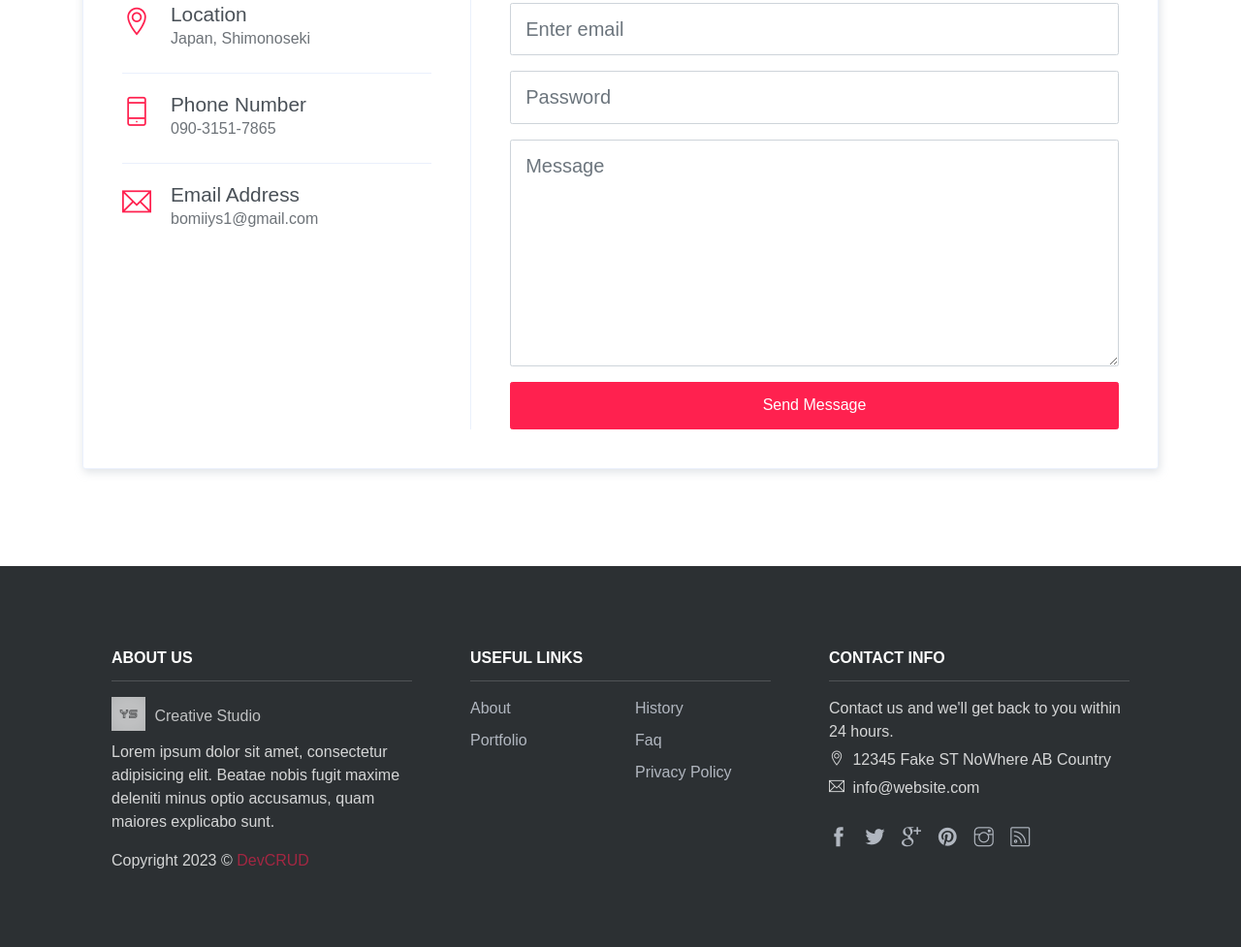
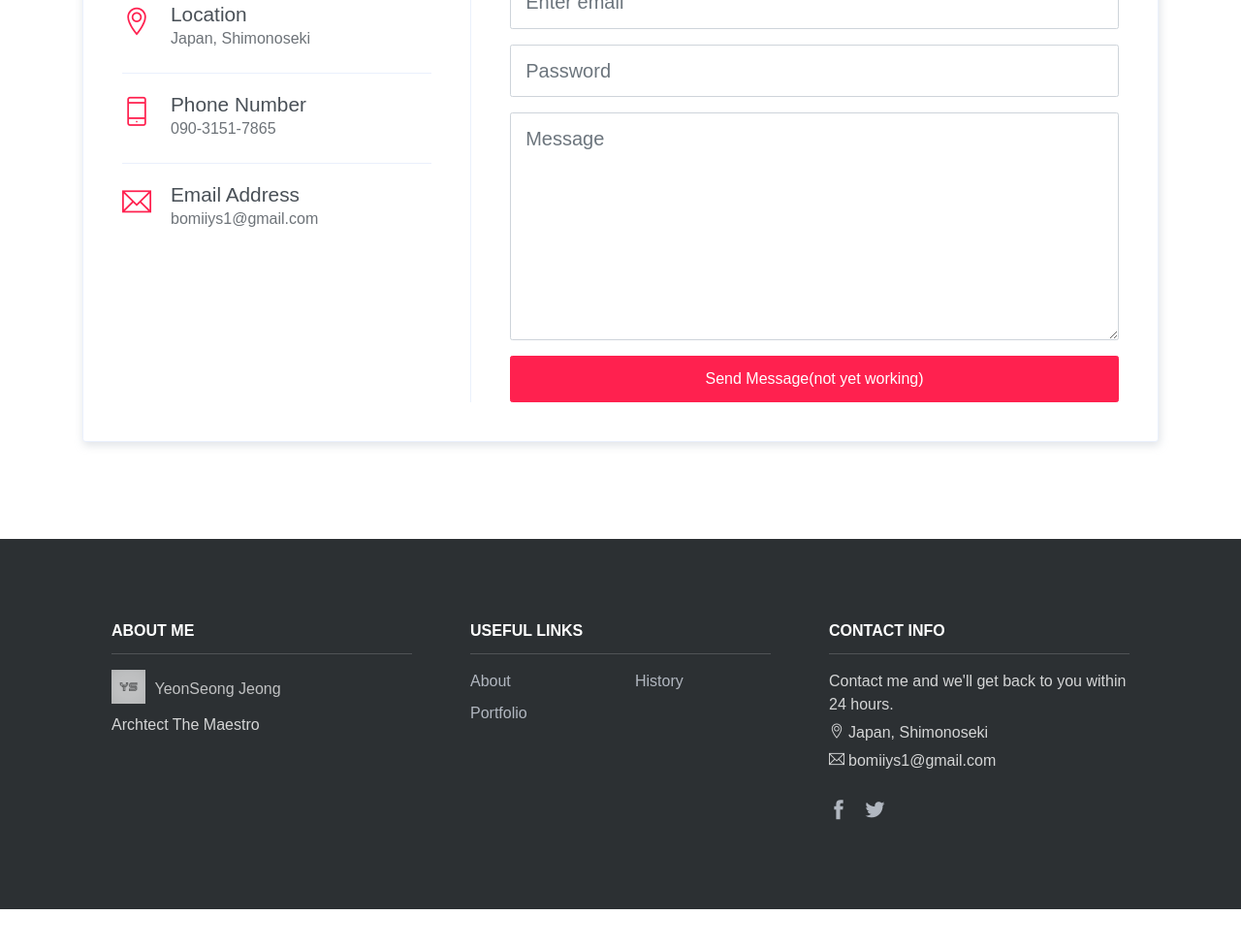
Before and after one commit to YeonSeongJ/testBlog, a website: page public_html/index.html in a window 1280 px wide. Shown: the part 4615-5592 px from the top of the page at 97% size. After the commit the page ends 5553 px from the top, so only its background shows below. Drawn offline with Linux system fonts and the light colour scheme.

Commit message:
deploy done

```diff
--- a/public_html/index.html
+++ b/public_html/index.html
@@ -289,7 +289,7 @@
                     </div>
                 </div>
                 <div class="form">
-                    <h6 class="section-subtitle">Available 24/7</h6>
+                    <h6 class="section-subtitle"></h6>
                     <h6 class="section-title mb-4">Get In Touch</h6>
                     <form>
                         <div class="form-group">
@@ -301,7 +301,7 @@
                         <div class="form-group">
                             <textarea name="contact-message" id="" cols="30" rows="7" class="form-control form-control-lg" placeholder="Message"></textarea>
                         </div>
-                        <button type="submit" class="btn btn-primary btn-block btn-lg mt-3">Send Message</button>
+                        <button type="submit" class="btn btn-primary btn-block btn-lg mt-3">Send Message(not yet working)</button>
                     </form>
                 </div>
             </div>
@@ -315,17 +315,14 @@
                 <div class="footer-lists">
                     <ul class="list">
                         <li class="list-head">
-                            <h6 class="font-weight-bold">ABOUT US</h6>
+                            <h6 class="font-weight-bold">ABOUT ME</h6>
                         </li>
                         <li class="list-body">
                             <a href="#" class="logo">
                                 <img src="assets/imgs/logo.jpg" alt="no image">
-                                <h6>Creative Studio</h6>
+                                <h6>YeonSeong Jeong</h6>
                             </a>
-                            <p>Lorem ipsum dolor sit amet, consectetur adipisicing elit. Beatae nobis fugit maxime deleniti minus optio accusamus, quam maiores explicabo sunt.</p>
-                            <p class="mt-3">
-                                Copyright <script>document.write(new Date().getFullYear())</script> &copy; <a class="d-inline text-primary" href="http://www.devcrud.com">DevCRUD</a>
-                            </p>
+                            <p>Archtect The Maestro</p>
                         </li>
                     </ul>
                     <ul class="list">
@@ -340,8 +337,6 @@
                                 </div>
                                 <div class="col">
                                     <a href="#team">History</a>
-                                    <a href="#">Faq</a>
-                                    <a href="#">Privacy Policy</a>
                                 </div>
                             </div>
                         </li>
@@ -351,16 +346,12 @@
                             <h6 class="font-weight-bold">CONTACT INFO</h6>
                         </li>
                         <li class="list-body">
-                            <p>Contact us and we'll get back to you within 24 hours.</p>
-                            <p><i class="ti-location-pin"></i> 12345 Fake ST NoWhere AB Country</p>
-                            <p><i class="ti-email"></i>  info@website.com</p>
+                            <p>Contact me and we'll get back to you within 24 hours.</p>
+                            <p><i class="ti-location-pin"></i>Japan, Shimonoseki</p>
+                            <p><i class="ti-email"></i>bomiiys1@gmail.com</p>
                             <div class="social-links">
                                 <a href="javascript:void(0)" class="link"><i class="ti-facebook"></i></a>
                                 <a href="javascript:void(0)" class="link"><i class="ti-twitter-alt"></i></a>
-                                <a href="javascript:void(0)" class="link"><i class="ti-google"></i></a>
-                                <a href="javascript:void(0)" class="link"><i class="ti-pinterest-alt"></i></a>
-                                <a href="javascript:void(0)" class="link"><i class="ti-instagram"></i></a>
-                                <a href="javascript:void(0)" class="link"><i class="ti-rss"></i></a>
                             </div>
                         </li>
                     </ul>
```
